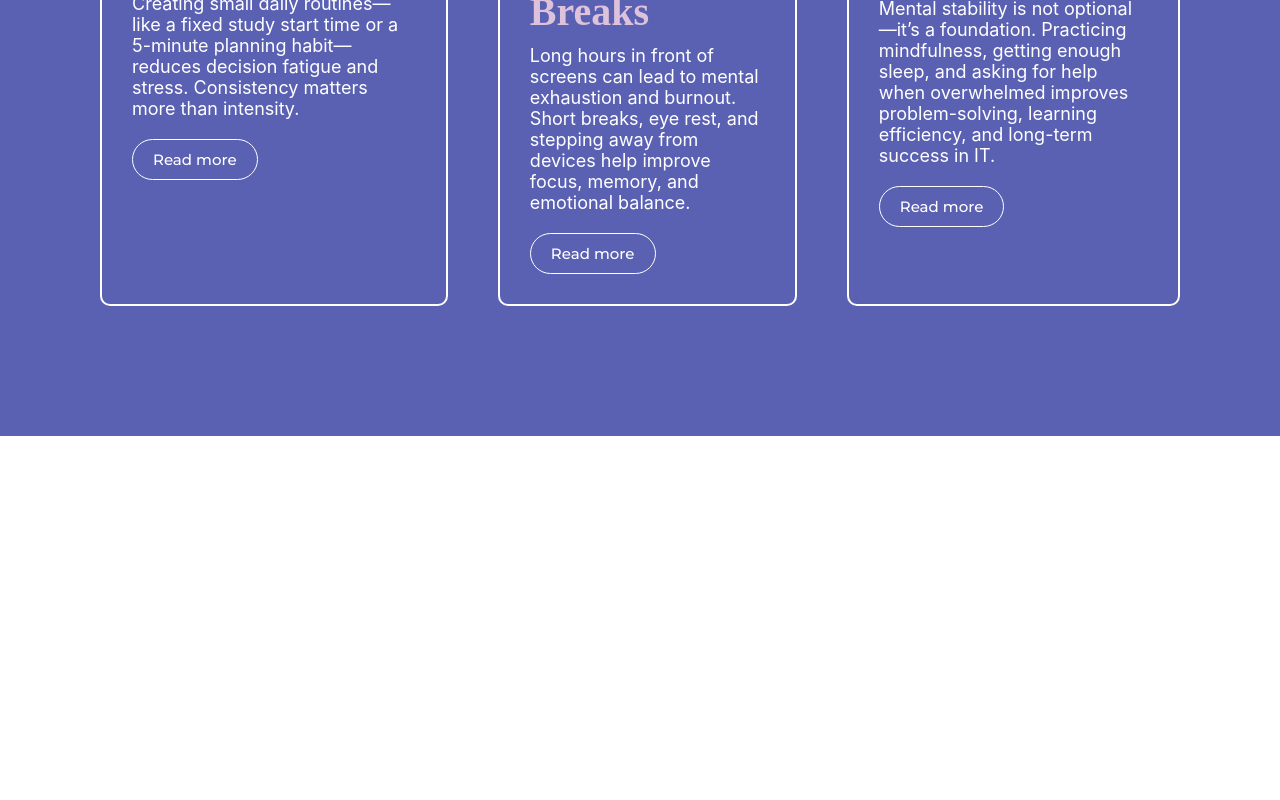
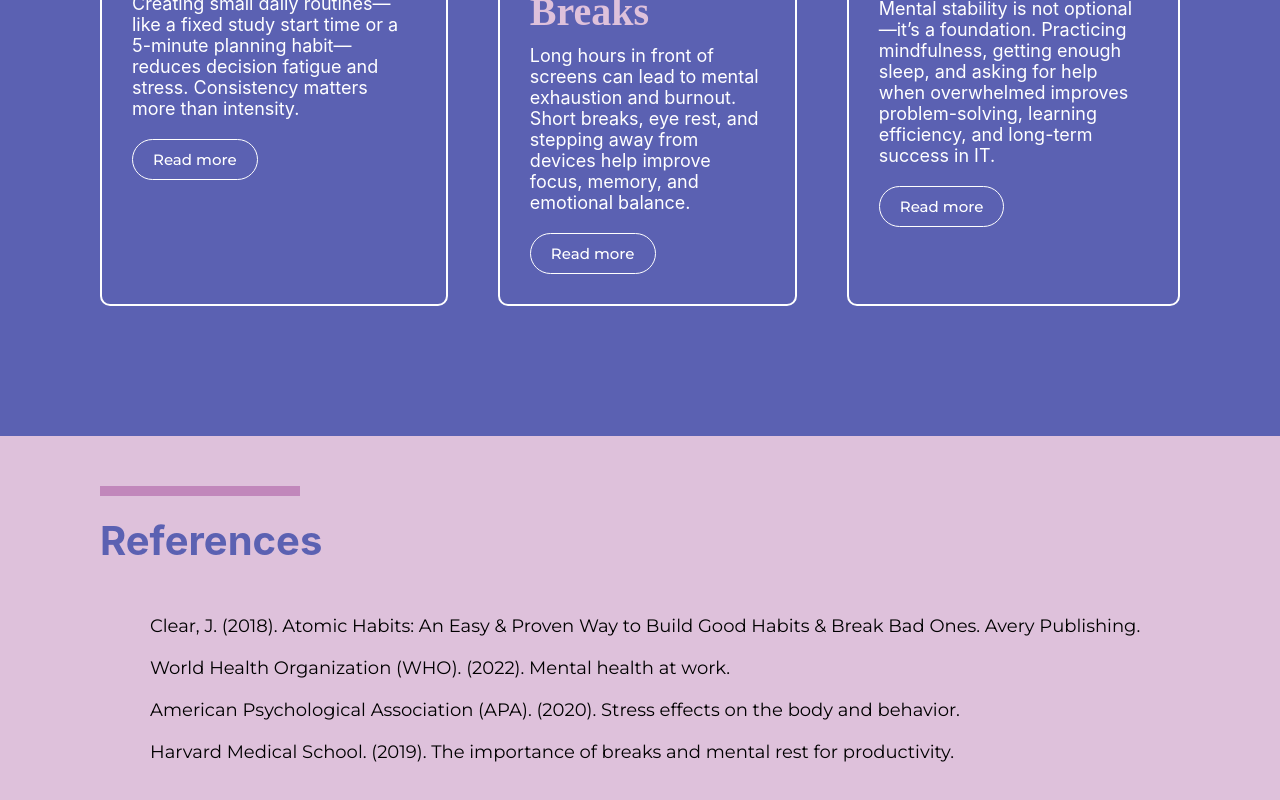
Before and after one commit to nyxxolotl/SimpleBlog, a React (Create React App) app: page / in a window 1280 px wide. Shown: the part 1912-2712 px from the top of the page. Before the commit the page ends 2348 px from the top, so only its background shows below. Built offline with nearby package versions, Linux system fonts and the light colour scheme; a web font is replaced by a local one.

Commit message:
References section added

```diff
--- a/src/SimpleBlog.css
+++ b/src/SimpleBlog.css
@@ -35,13 +35,13 @@
 
 .header p:hover {
     text-shadow:
-        0 0 6px #FB773C,
-        0 0 12px #FB773C,
-        0 0 25px #EB3678,
-        0 0 35px #EB3678,
-        0 0 55px #4F1787,
-        0 0 75px #4F1787,
-        0 0 90px #180161;
+        0 0 6px #f7eae4,
+        0 0 12px #f7eae4,
+        0 0 25px #dec1db,
+        0 0 35px #dec1db,
+        0 0 55px #dec1db,
+        0 0 75px #EB3678,
+        0 0 90px #EB3678;
 }
 
 .logo {
@@ -106,6 +106,13 @@
     display: flex;
     align-items: center;
     gap: 200px;
+}
+
+.magenta-horizontal-line {
+    background-color: #c187bb;
+    height: 10px;
+    width: 200px;
+    margin-bottom: 20px;
 }
 
 .magenta-line {
@@ -222,3 +229,26 @@
     color: #5b61b2;
     box-shadow: 0px 2px 7px rgba(255, 255, 255, 0.566);
 }
+
+.references-section {
+    background: #dec1db;
+    padding: 50px 100px;
+}
+
+.references-section h1 {
+    color: #5b61b2;
+    font-size: 40px;
+}
+
+.ref-list {
+    font-family: 'Montserrat', sans-serif;
+    padding-top: 50px;
+    padding-left: 50px;
+    padding-bottom: 50px;
+    font-size: 18px;
+}
+
+.ref-list li {
+    margin-bottom: 20px;
+    list-style-type: none;
+}
--- a/src/SimpleBlog.jsx
+++ b/src/SimpleBlog.jsx
@@ -10,6 +10,7 @@ function SimpleBlog() {
         <p>Home</p>
         <p>About</p>
         <p>Tips</p>
+        <p>References</p>
       </div>
       <div className="hero">
         <div className="hero-text">
@@ -59,6 +60,18 @@ function SimpleBlog() {
           </div>
         </div>
       </div>
+      <div className="references-section">
+        <div className="magenta-horizontal-line"/>
+        <h1>References</h1>
+        <div className="ref-list">
+          <ul>
+            <li>Clear, J. (2018). Atomic Habits: An Easy & Proven Way to Build Good Habits & Break Bad Ones. Avery Publishing.</li>
+            <li>World Health Organization (WHO). (2022). Mental health at work.</li>
+            <li>American Psychological Association (APA). (2020). Stress effects on the body and behavior.</li>
+            <li>Harvard Medical School. (2019). The importance of breaks and mental rest for productivity.</li>
+          </ul>
+        </div>
+      </div>
     </div>
   );
 }
```
